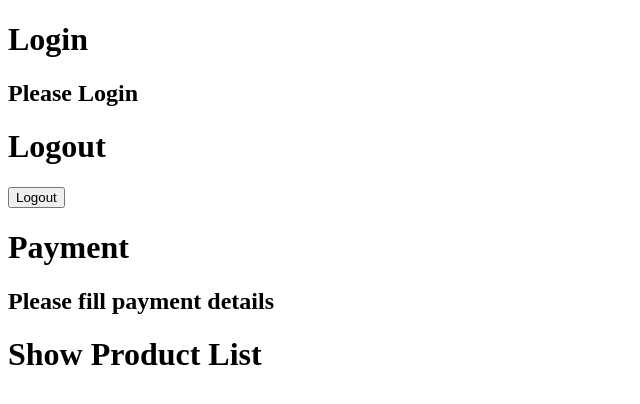
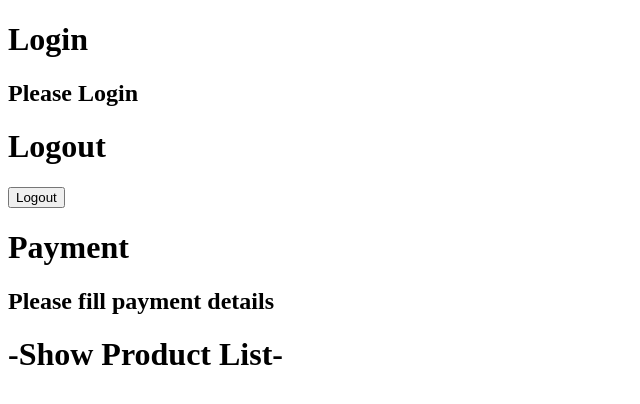
Before and after one commit to SupawiriyaSaranarak/codecamp-git-review, a plain HTML site: page index.html in a window 1280 px wide. Shown: the whole page, without its empty margins (0-640 px from the left). Drawn offline with Linux system fonts and the light colour scheme.

Commit message:
add hyphen

```diff
--- a/index.html
+++ b/index.html
@@ -17,7 +17,7 @@
         <h2>Please fill payment details</h2>
     </div>
     <div>
-        <h1>Show Product List</h1>
+        <h1>-Show Product List-</h1>
 
     </div>
 </body>
```
